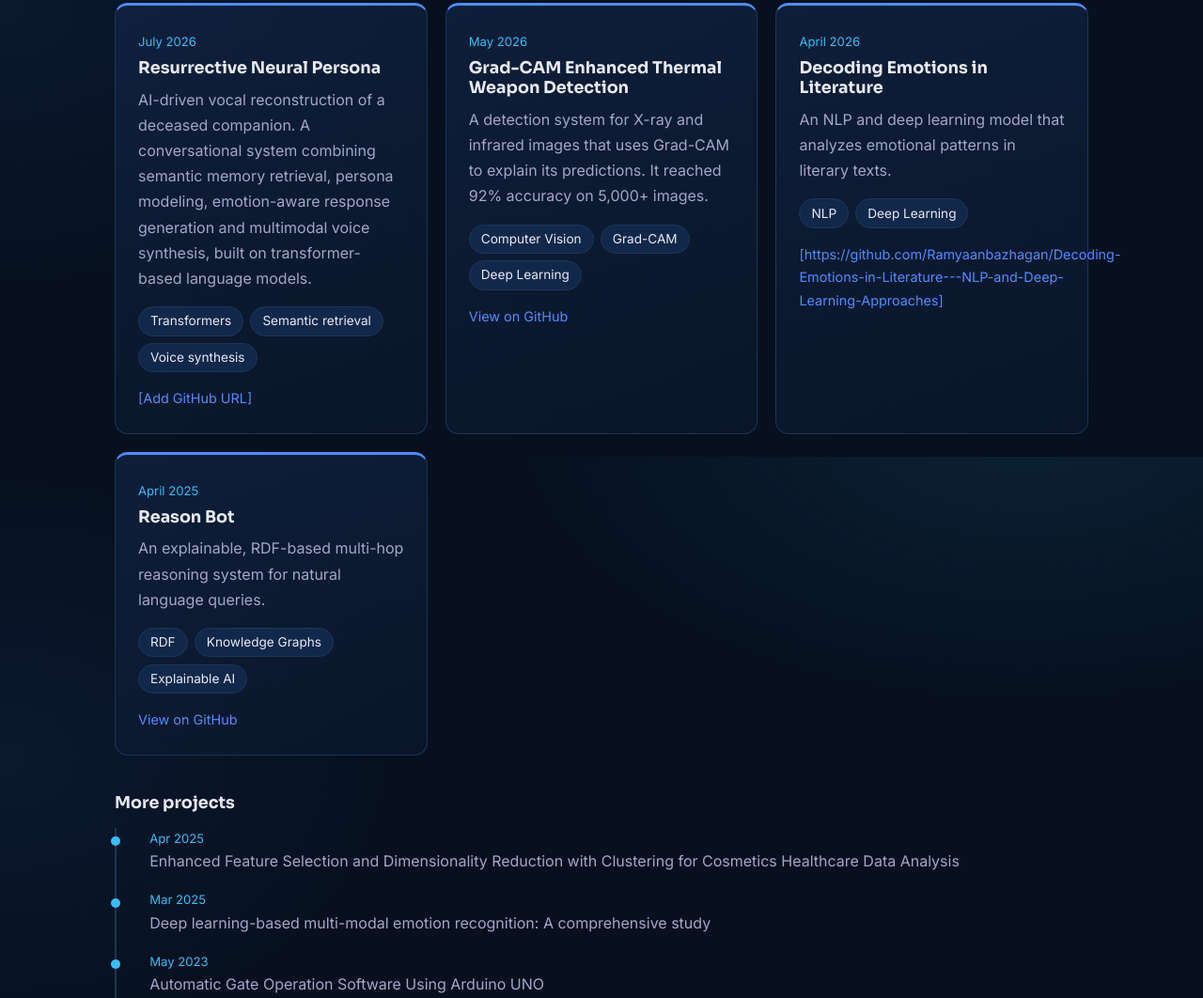
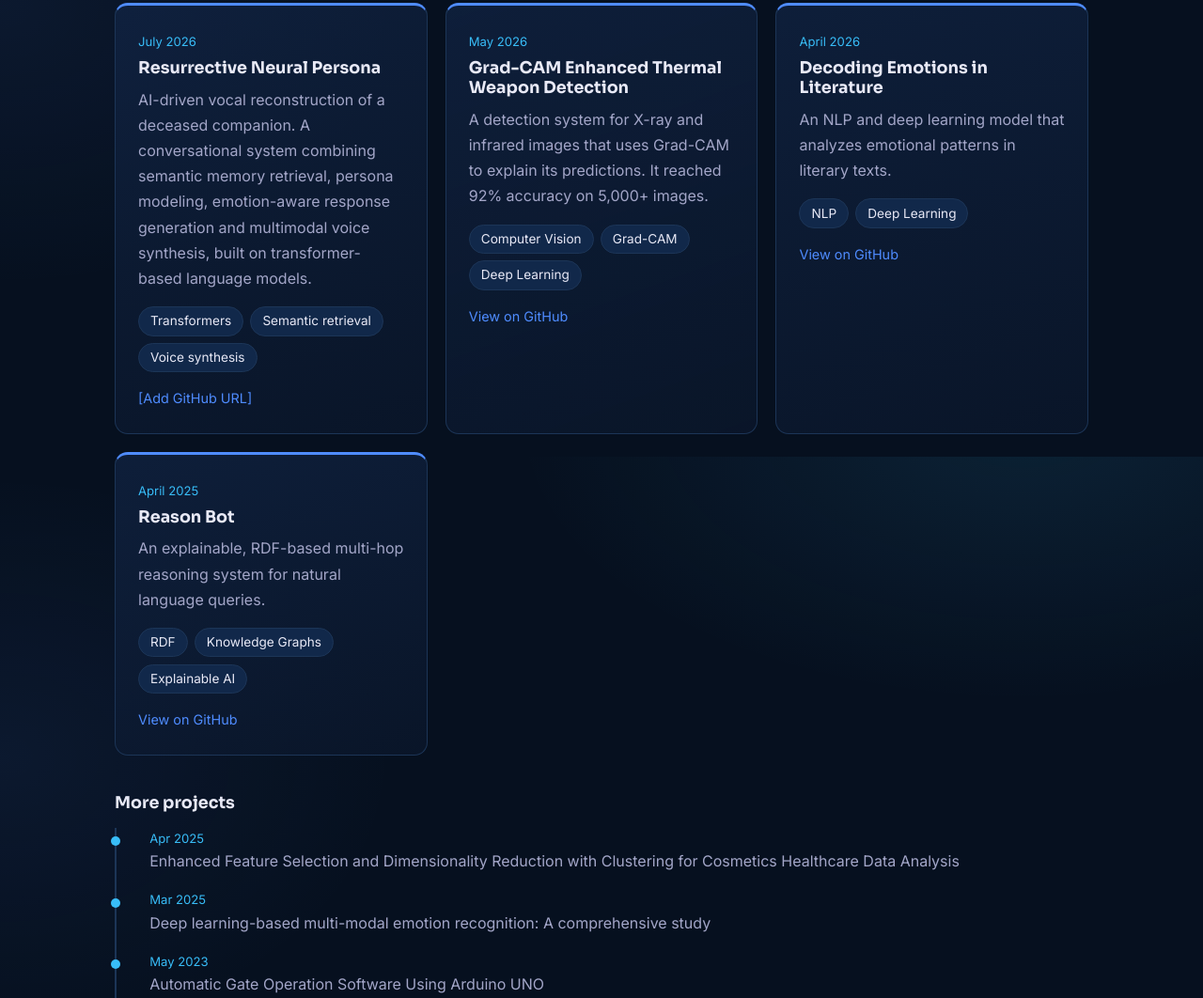
Before and after one commit to Ramyaanbazhagan/portfolio, a plain HTML site: page index.html in a window 1280 px wide. Shown: the part 3514-4576 px from the top of the page at 94% size. Drawn offline with Linux system fonts and the light colour scheme.

Commit message:
Update index.html

```diff
--- a/index.html
+++ b/index.html
@@ -149,14 +149,13 @@
           <h3>Decoding Emotions in Literature</h3>
           <p>An NLP and deep learning model that analyzes emotional patterns in literary texts.</p>
           <ul class="tags"><li>NLP</li><li>Deep Learning</li></ul>
-          <p class="links-row"><a href="#" data-todo>[https://github.com/Ramyaanbazhagan/Decoding-Emotions-in-Literature---NLP-and-Deep-Learning-Approaches]</a></p>
-        </article>
+         <p class="links-row"><a href="https://github.com/Ramyaanbazhagan/Decoding-Emotions-in-Literature---NLP-and-Deep-Learning-Approaches" target="_blank" rel="noopener">View on GitHub</a></p>        </article>
         <article class="card project">
           <span class="date">April 2025</span>
           <h3>Reason Bot</h3>
           <p>An explainable, RDF-based multi-hop reasoning system for natural language queries.</p>
           <ul class="tags"><li>RDF</li><li>Knowledge Graphs</li><li>Explainable AI</li></ul>
-<p class="links-row"><a href="https://github.com/Ramyaanbazhagan/ReasonBot-An-Explainable-RDF-Based-Multi-Hop-Reasoning-System-for-Natural-Language-Queries" target="_blank" rel="noopener">View on GitHub</a></p>        </article>
+         <p class="links-row"><a href="https://github.com/Ramyaanbazhagan/ReasonBot-An-Explainable-RDF-Based-Multi-Hop-Reasoning-System-for-Natural-Language-Queries" target="_blank" rel="noopener">View on GitHub</a></p>        </article>
       </div>
 
       <h3 class="sub-head">More projects</h3>
```
